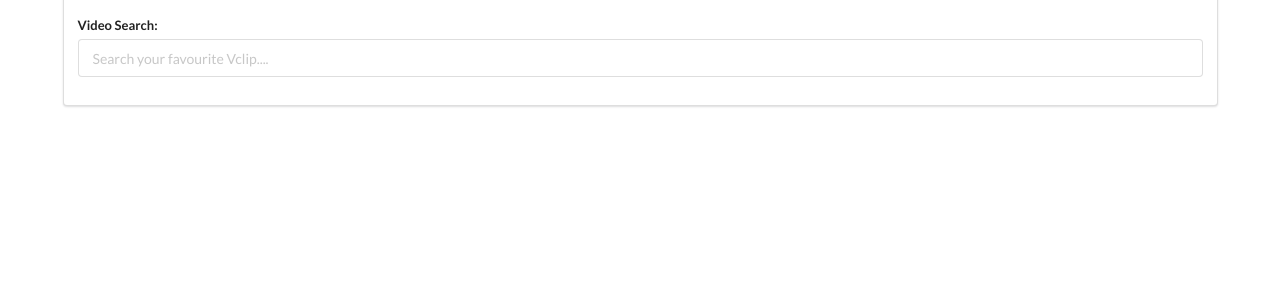
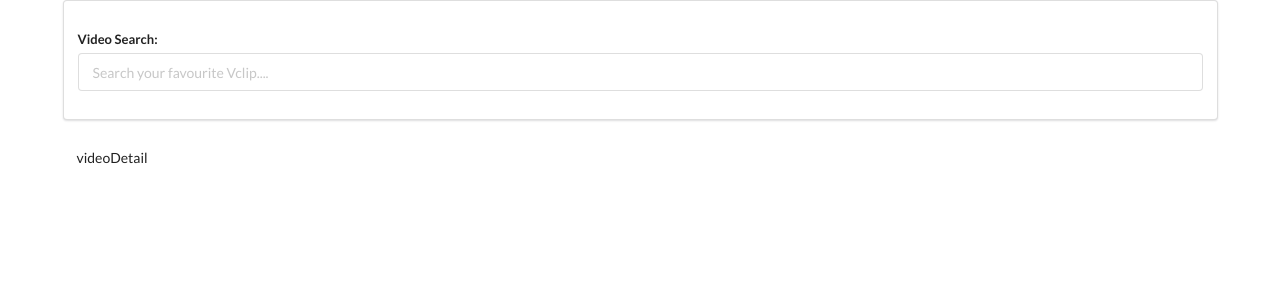
Before and after one commit to winstoncwang/VideoSearchHook, a React (Create React App) app: page / in a window 1280 px wide. Shown: the top 300 px of the page. Built offline with nearby package versions, Linux system fonts and the light colour scheme.

Commit message:
1.4
adding various component and display video list

```diff
--- a/src/components/App.js
+++ b/src/components/App.js
@@ -2,13 +2,18 @@ import React from 'react';
 
 import youtube from '../apis/youtube';
 
+//components
 import SearchBar from './SearchBar';
+import VideoList from './VideoList';
+import VideoDetail from './VideoDetail';
 
 const KEY = 'AIzaSyCwzQbW7NX2QfO2ovUQJHuPdl138QSRSU4';
 // key did not merge in params for axios, its a bug
 
 class App extends React.Component {
-	async onTermSubmit (term) {
+	state = { videoList: [] };
+
+	onTermSubmit = async (term) => {
 		//child from parent
 		const response = await youtube.get('/search', {
 			params : {
@@ -18,13 +23,15 @@ class App extends React.Component {
 			}
 		});
 
-		console.log(response);
-	}
+		this.setState({ videoList: response.data.items });
+	};
 
 	render () {
 		return (
 			<div className="ui grid container">
 				<SearchBar onSubmit={this.onTermSubmit} />
+				<VideoDetail />
+				<VideoList vList={this.state.videoList} />
 			</div>
 		);
 	}
--- a/src/components/SearchBar.js
+++ b/src/components/SearchBar.js
@@ -12,7 +12,8 @@ class SearchBar extends React.Component {
 
 	render () {
 		return (
-			<div className="ui segment wide column search-bar">
+			<div className="row">
+				<div className="ui segment column search-bar">
 					<form className="ui form" onSubmit={this.onSubmitForm}>
 						<div className="field">
 							<label>Video Search:</label>
@@ -27,6 +28,7 @@ class SearchBar extends React.Component {
 						</div>
 					</form>
 				</div>
+			</div>
 		);
 	}
 }
--- /dev/null
+++ b/src/components/VideoDetail.js
@@ -0,0 +1,9 @@
+import React from 'react';
+
+class VideoDetail extends React.Component {
+	render () {
+		return <div className="ui twelve wide column">videoDetail</div>;
+	}
+}
+
+export default VideoDetail;
--- /dev/null
+++ b/src/components/VideoItem.js
@@ -0,0 +1,9 @@
+import React from 'react';
+
+class VideoItem extends React.Component {
+	render () {
+		return <div className="item">Video Item</div>;
+	}
+}
+
+export default VideoItem;
--- /dev/null
+++ b/src/components/VideoList.js
@@ -0,0 +1,19 @@
+import React from 'react';
+import VideoItem from './VideoItem';
+
+class VideoList extends React.Component {
+	render () {
+		const renderedList = this.props.vList.map(({ id, snippet }) => {
+			return <VideoItem key={id.videoId} title={snippet.title} />;
+		});
+
+		console.log(this.props.vList);
+		return (
+			<div className="ui four wide column container">
+				<div className="ui list">{renderedList}</div>
+			</div>
+		);
+	}
+}
+
+export default VideoList;
```
Lines whose indentation alone changed are shown as unchanged.
